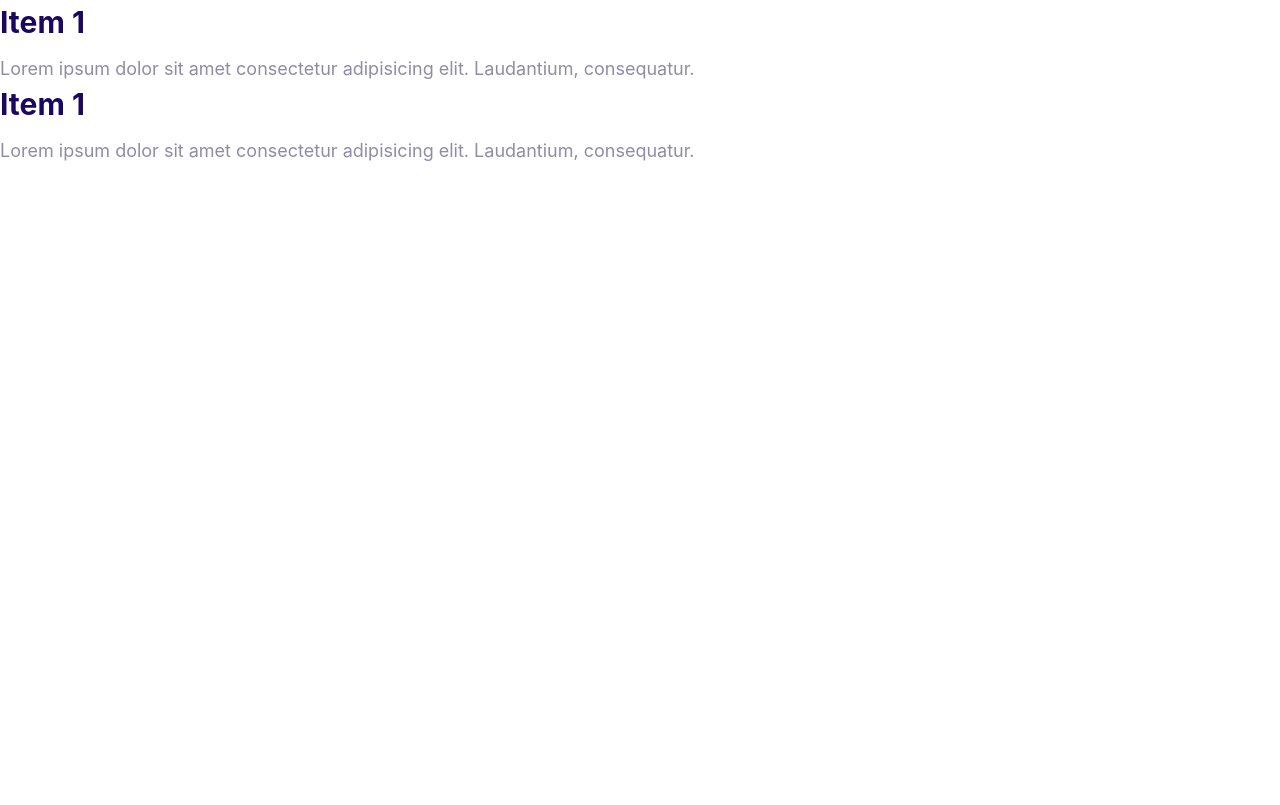
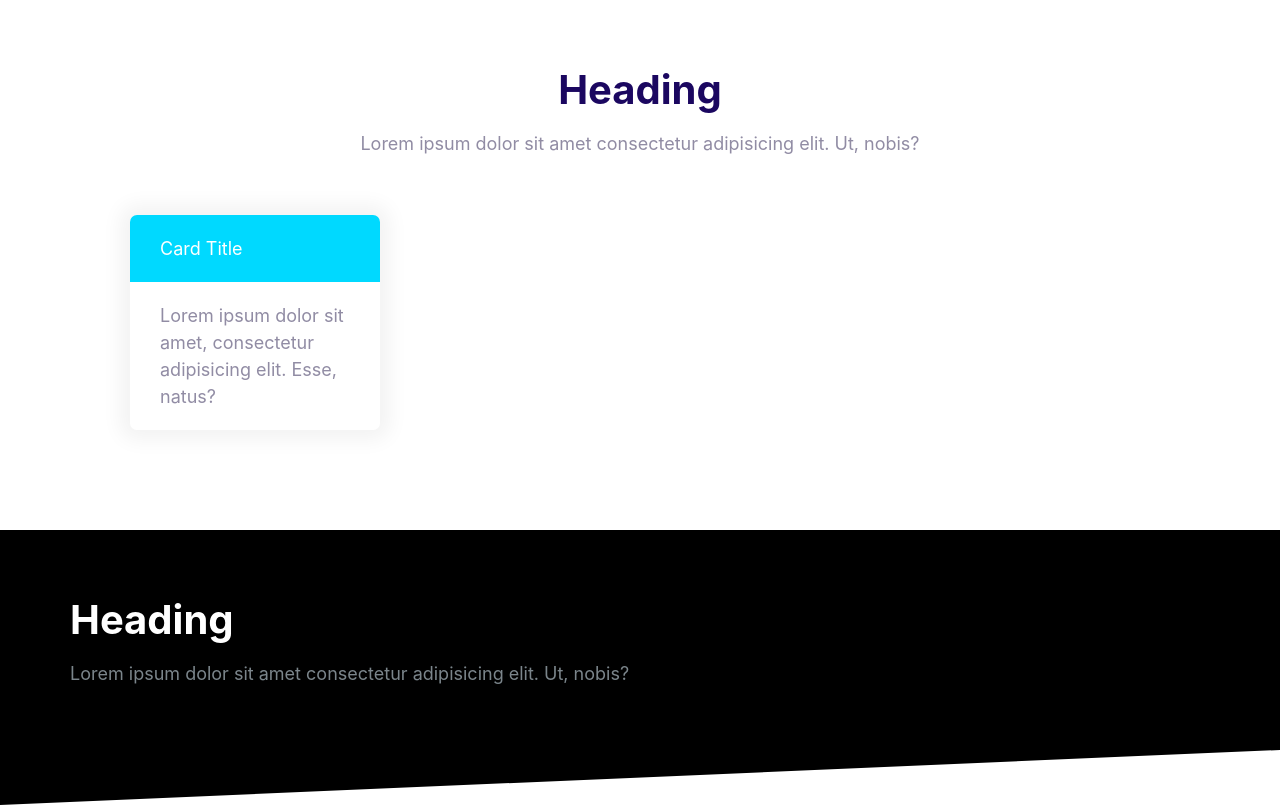
Before and after one commit to omidvkl/HTML-CSS-Project, a plain HTML site: page index.html in a window 1280 px wide. Drawn offline with Linux system fonts and the light colour scheme.

Commit message:
Build the Blocks component.

```diff
--- a/css/styles.css
+++ b/css/styles.css
@@ -564,3 +564,42 @@ a {
   max-height: 100vh;
   opacity: 1;
 }
+
+/* Blocks */
+.block{
+  --padding-vertical: 6rem;
+  padding: var(--padding-vertical) 2rem;
+  /* border: 2px solid red; */
+}
+
+.block__header{
+  text-align: center;
+}
+
+.block__heading{
+  margin-top: 0;
+}
+
+.block--dark{
+  background: #000;
+  color: #7b858b;
+}
+
+.block--dark .block__heading{
+  color: #fff;
+}
+
+.block--skewed-right{
+  padding-bottom: calc(var(--padding-vertical) + 4rem);
+  clip-path: polygon(0 0, 100% 0%, 100% 100%, 0 80%);
+}
+
+.block--skewed-left{
+  padding-bottom: calc(var(--padding-vertical) + 4rem);
+  clip-path: polygon(0 0, 100% 0%, 100% 80%, 0 100%);
+}
+
+.container{
+  max-width: 1140px;
+  margin:  0 auto;
+}
--- a/index.html
+++ b/index.html
@@ -14,32 +14,30 @@
     <link rel="stylesheet" href="css/styles.css" />
   </head>
   <body>
-    <div class="collapsible collapsible--expanded">
-      <header class="collapsible__header">
-        <h2 class="collapsible__heading">Item 1</h2>
+    <section class="block container">
+      <header class="block__header">
+        <h2 class="block__heading">Heading</h2>
+        <p>
+          Lorem ipsum dolor sit amet consectetur adipisicing elit. Ut, nobis?
+        </p>
+      </header>
+      <div style="width: 30%; padding: 4rem">
+        <div class="card card--secondary">
+          <header class="card__header">Card Title</header>
+          <div class="card__body">
+            Lorem ipsum dolor sit amet, consectetur adipisicing elit. Esse,
+            natus?
+          </div>
+        </div>
+      </div>
+    </section>
 
-        <svg class="icon icon--white collapsible__chevron">
-          <use xlink:href="images/sprite.svg#chevron"></use>
-        </svg>
-      </header>
-      <div class="collapsible__content">
-        Lorem ipsum dolor sit amet consectetur adipisicing elit. Laudantium,
-        consequatur.
+    <section class="block block--dark block--skewed-left">
+      <div class="container">
+        <h2 class="block__heading">Heading</h2>
+        <p>Lorem ipsum dolor sit amet consectetur adipisicing elit. Ut, nobis?</p>
       </div>
-    </div>
-    <div class="collapsible collapsible--expanded">
-      <header class="collapsible__header">
-        <h2 class="collapsible__heading">Item 1</h2>
-
-        <svg class="icon icon--white collapsible__chevron">
-          <use xlink:href="images/sprite.svg#chevron"></use>
-        </svg>
-      </header>
-      <div class="collapsible__content">
-        Lorem ipsum dolor sit amet consectetur adipisicing elit. Laudantium,
-        consequatur.
-      </div>
-    </div>
+    </section>
     <script src="js/main.js"></script>
   </body>
 </html>
```
Also changed, not shown: components/blocks.html (added, +25 -0 lines), components/cards.html (+2 -4 lines).
